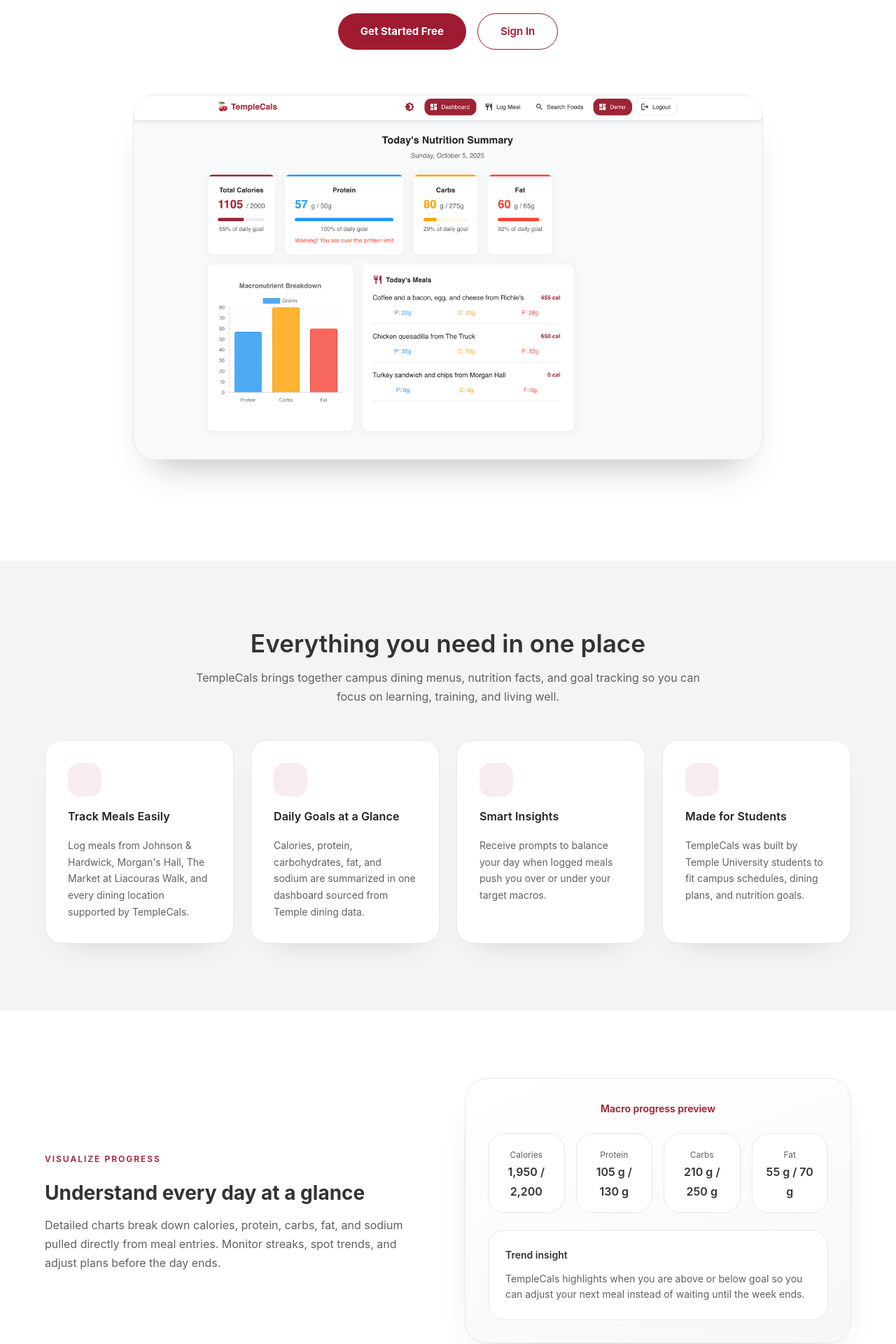
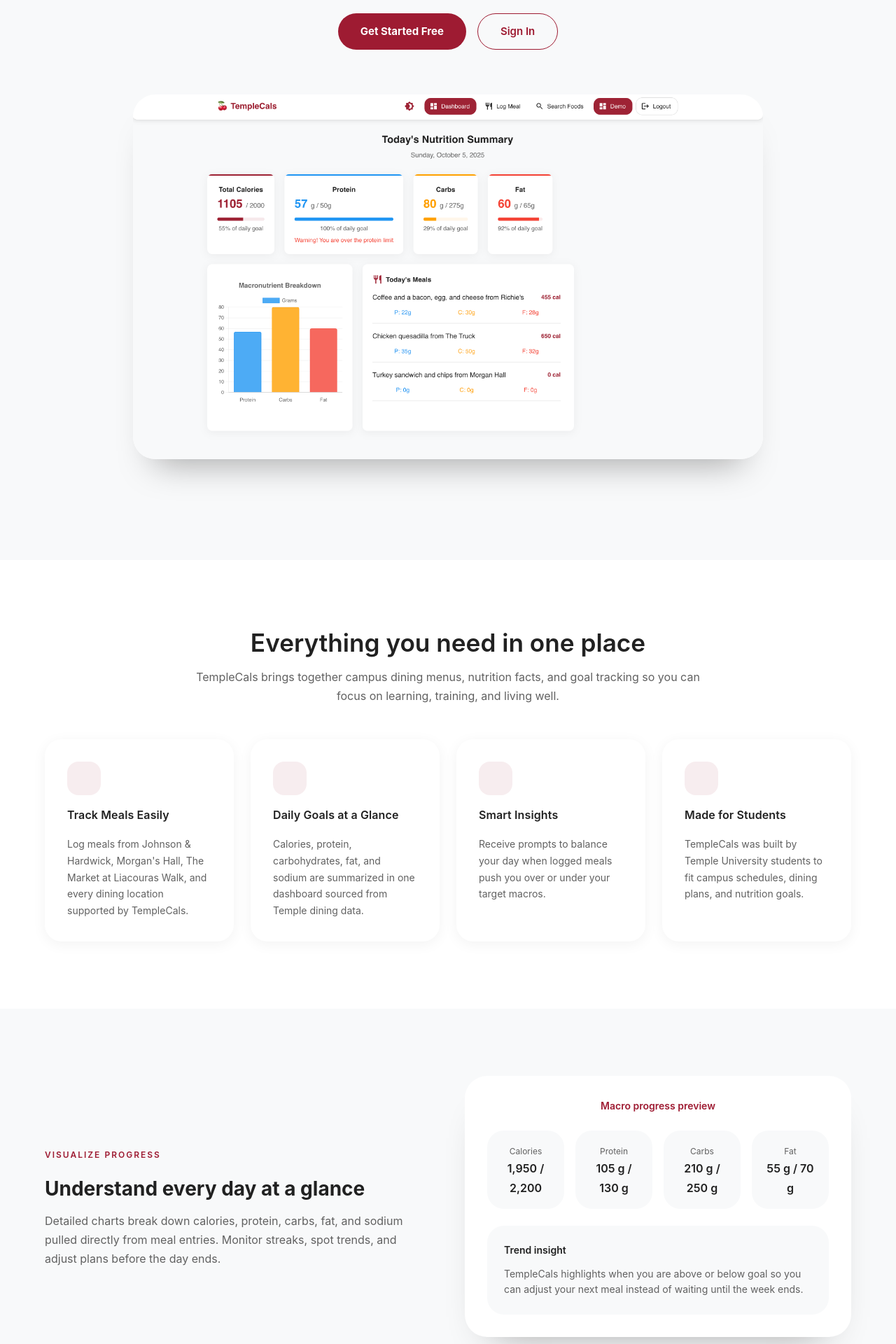
Before and after one commit to dbicalho1/TempleCals, a React (Vite) app in the folder frontend/: page / in a window 1280 px wide. Shown: the part 440-2360 px from the top of the page at 70% size. Built offline with nearby package versions, Linux system fonts and the light colour scheme; some icons are missing.

Commit message:
feat: update UI colors and styles to support dark mode theme

```diff
--- a/frontend/src/components/Header.tsx
+++ b/frontend/src/components/Header.tsx
@@ -75,7 +75,7 @@
 
   const drawer = (
     <Box sx={{ textAlign: 'center' }}>
-      <Typography variant="h6" sx={{ my: 2, fontWeight: 'bold', color: theme.palette.primary.main }}>
+      <Typography variant="h6" sx={{ my: 2, fontWeight: 'bold', color: mode === 'dark' ? 'white' : theme.palette.primary.main }}>
         🍒 TempleCals
       </Typography>
       <List>
@@ -164,12 +164,12 @@
             sx={{
               flexGrow: 1,
               fontWeight: 'bold',
-              color: theme.palette.primary.main,
+              color: mode === 'dark' ? 'white' : theme.palette.primary.main,
               textDecoration: 'none',
               display: 'flex',
               alignItems: 'center',
               '&:hover': {
-                color: 'primary.dark',
+                color: mode === 'dark' ? 'grey.300' : 'primary.dark',
               }
             }}
           >
--- a/frontend/src/pages/Landing.tsx
+++ b/frontend/src/pages/Landing.tsx
@@ -33,9 +33,6 @@
 const palette = {
   cherry: "#9E1B32",
   cherryDark: "#7E1426",
-  charcoal: "#333333",
-  softGrey: "#F4F4F6",
-  lightBorder: "#E5E7EB",
 };
 
 const features: Feature[] = [
@@ -91,7 +88,7 @@
   const navigate = useNavigate();
 
   return (
-    <Box sx={{ bgcolor: "#ffffff", color: palette.charcoal }}>
+    <Box sx={{ bgcolor: "background.default", color: "text.primary" }}>
       <Box
         component="section"
         sx={{
@@ -199,9 +196,8 @@
                   width: "100%",
                   maxWidth: 900,
                   borderRadius: 4,
-                  background: "linear-gradient(145deg, #F7F7F9 0%, #FFFFFF 60%)",
-                  boxShadow: "0 35px 50px -30px rgba(51, 51, 51, 0.35)",
-                  border: `1px solid ${palette.lightBorder}`,
+                  bgcolor: "background.paper",
+                  boxShadow: "0 35px 50px -30px rgba(0, 0, 0, 0.35)",
                   overflow: "hidden",
                 }}
               >
@@ -224,7 +220,7 @@
       <Box
         component="section"
         id="features"
-        sx={{ bgcolor: palette.softGrey, py: { xs: 10, md: 12 } }}
+        sx={{ bgcolor: "background.paper", py: { xs: 10, md: 12 } }}
       >
         <Container maxWidth="lg">
           <motion.div
@@ -283,10 +279,7 @@
                     sx={{
                       height: "100%",
                       borderRadius: 3,
-                      border: `1px solid ${palette.lightBorder}`,
-                      backgroundColor: "#ffffff",
                       p: 1,
-                      boxShadow: "0 20px 40px -35px rgba(51, 51, 51, 0.4)",
                       transition: "transform 0.3s ease, box-shadow 0.3s ease",
                       "&:hover": {
                         transform: "translateY(-6px)",
@@ -382,10 +375,8 @@
                   sx={{
                     borderRadius: 4,
                     p: { xs: 3, md: 4 },
-                    background:
-                      "linear-gradient(160deg, #FFFFFF 0%, #F7F7F9 100%)",
-                    border: `1px solid ${palette.lightBorder}`,
-                    boxShadow: "0 30px 55px -40px rgba(51, 51, 51, 0.45)",
+                    bgcolor: "background.paper",
+                    boxShadow: "0 30px 55px -40px rgba(0, 0, 0, 0.45)",
                     width: "100%",
                     maxWidth: 560,
                     mx: "auto",
@@ -420,8 +411,7 @@
                         key={metric.label}
                         sx={{
                           borderRadius: 3,
-                          backgroundColor: "#ffffff",
-                          border: `1px solid ${palette.lightBorder}`,
+                          bgcolor: "background.default",
                           p: 2,
                           textAlign: "center",
                         }}
@@ -445,8 +435,7 @@
                     sx={{
                       mt: 1,
                       borderRadius: 3,
-                      border: `1px solid ${palette.lightBorder}`,
-                      backgroundColor: "#ffffff",
+                      bgcolor: "background.default",
                       p: 3,
                       width: "100%",
                     }}
@@ -475,7 +464,7 @@
 
       <Box
         component="section"
-        sx={{ bgcolor: palette.softGrey, py: { xs: 10, md: 12 } }}
+        sx={{ bgcolor: "background.paper", py: { xs: 10, md: 12 } }}
       >
         <Container maxWidth="lg">
           <motion.div
@@ -523,9 +512,7 @@
                     sx={{
                       height: "100%",
                       borderRadius: 3,
-                      border: `1px solid ${palette.lightBorder}`,
-                      backgroundColor: "#ffffff",
-                      boxShadow: "0 25px 45px -35px rgba(51, 51, 51, 0.4)",
+                      bgcolor: "background.default",
                       p: { xs: 3, md: 4 },
                       display: "flex",
                       flexDirection: "column",
@@ -535,7 +522,7 @@
                     <Typography variant="body1" sx={{ lineHeight: 1.8 }}>
                       "{testimonial.quote}"
                     </Typography>
-                    <Divider sx={{ borderColor: palette.lightBorder }} />
+                    <Divider />
                     <Stack spacing={0.5}>
                       <Typography
                         variant="subtitle1"
@@ -612,7 +599,7 @@
 
       <Box
         component="footer"
-        sx={{ bgcolor: "#0f0f10", color: "#f5f5f5", py: 6 }}
+        sx={{ bgcolor: "background.paper", color: "text.primary", py: 6, borderTop: 1, borderColor: "divider" }}
       >
         <Container maxWidth="lg">
           <Stack spacing={4} alignItems="center" textAlign="center">
@@ -632,10 +619,9 @@
                   href={link.href}
                   underline="none"
                   sx={{
-                    color: "#f5f5f5",
-                    opacity: 0.75,
+                    color: "text.secondary",
                     fontSize: 14,
-                    "&:hover": { opacity: 1 },
+                    "&:hover": { color: "text.primary" },
                   }}
                 >
                   {link.label}
```
